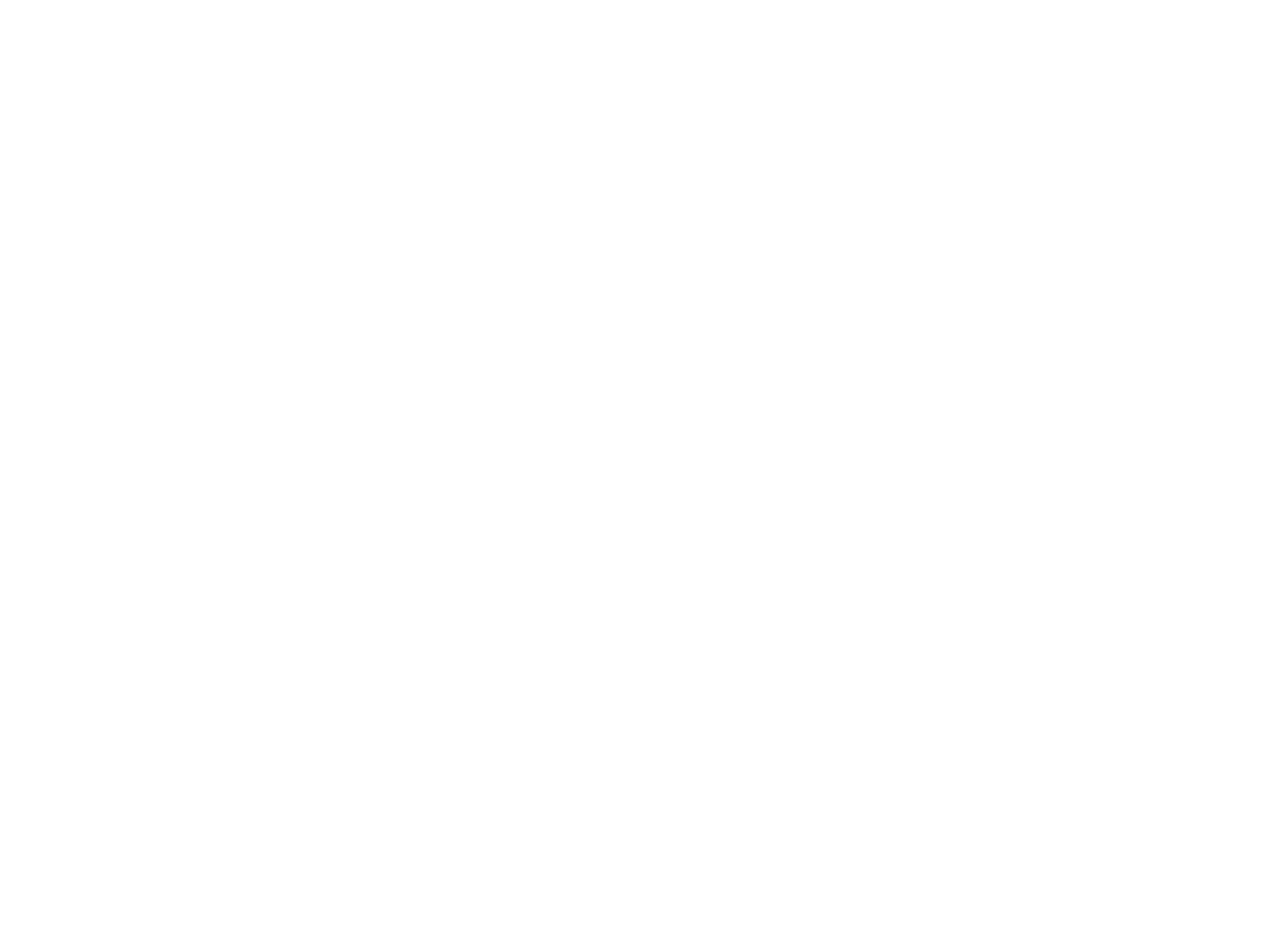
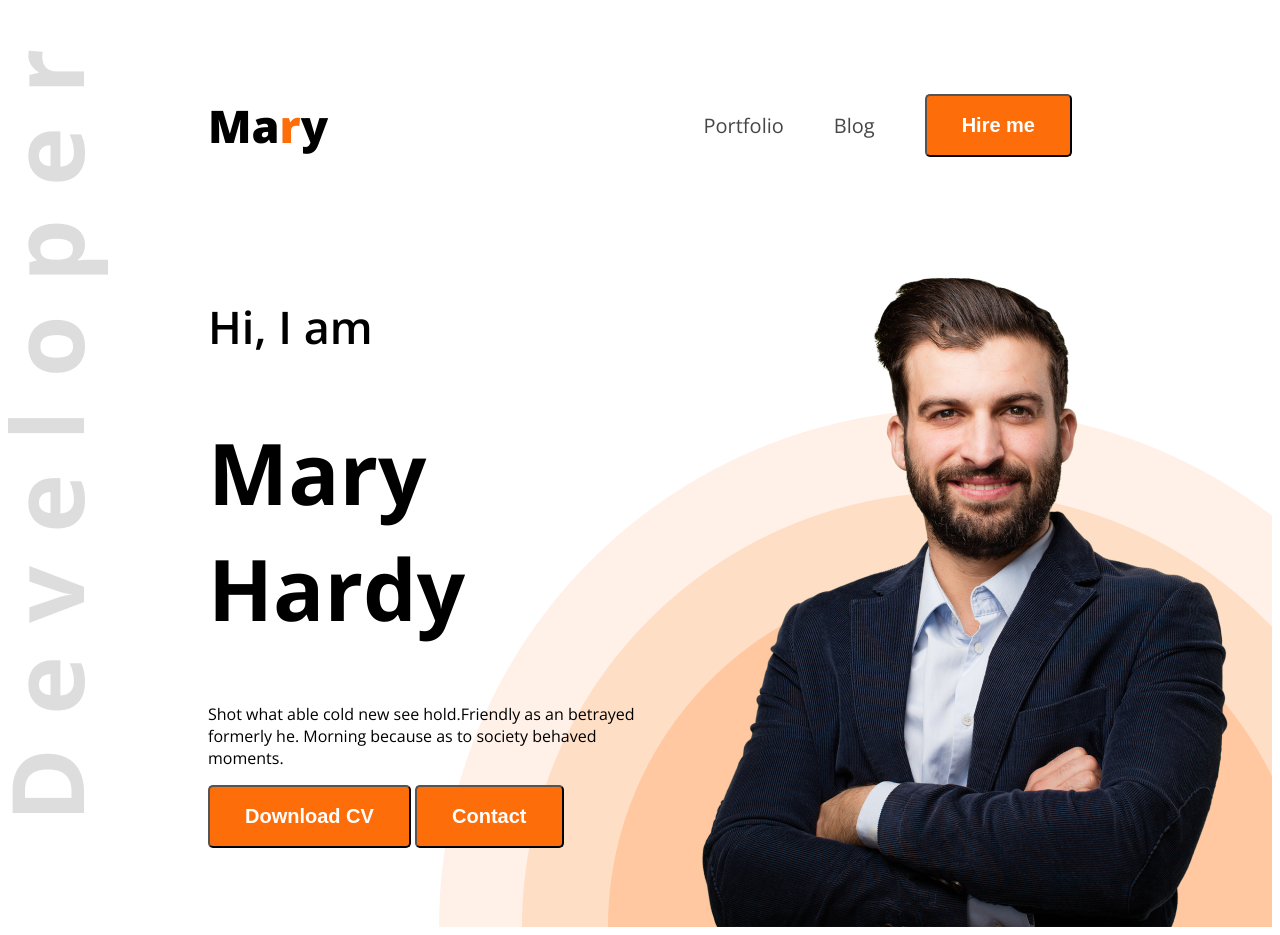
Before and after one commit to Abid0624/webdev-portfolio, a plain HTML site: page index.html in a window 1280 px wide. Before the commit the page ends 800 px from the top, so only its background shows below. Drawn offline with nearby package versions, Linux system fonts and the light colour scheme.

Commit message:
added header part

```diff
--- a/index.html
+++ b/index.html
@@ -4,10 +4,31 @@
   <meta charset="UTF-8">
   <meta name="viewport" content="width=device-width, initial-scale=1.0">
   <title>Web Developer Portfolio</title>
+  <link rel="stylesheet" href="styles/portfilio.css">
 </head>
-<body>
-  <header>
 
+  <body class="open-sans-normal">
+  <header class="header">
+
+<nav class="">
+  <h3 class="nav-title">Ma<span class="text-primary">r</span>y</h3>
+  <ul>
+    <li><a class="dark-2" href="">Portfolio</a></li>
+    <li><a class="dark-2" href="">Blog</a></li>
+    <li><a href=""><button class="btn-primary">Hire me</button></a></li>
+  </ul>
+</nav>
+<div class="banner">
+  <div class="banner-content">
+    <h3 class="banner-grettings">Hi, I  am</h3>
+    <h1 class="banner-title">Mary Hardy</h1>
+    <p class="banner-p">Shot what able cold new see hold.Friendly as an betrayed formerly he. Morning because as to society behaved moments.</p>
+    <button class="btn-primary">Download CV</button>
+    <button class="btn-primary">Contact</button>
+
+  </div>
+  <img class="banner-dp" src="images/hardy.png" alt="">
+</div>
   </header>
   <main>
 
--- /dev/null
+++ b/styles/portfilio.css
@@ -0,0 +1,78 @@
+@import url('https://fonts.googleapis.com/css2?family=Open+Sans:ital,wght@0,300..800;1,300..800&display=swap');
+
+.open-sans-normal {
+  font-family: "Open Sans", sans-serif;
+  font-optical-sizing: auto;
+  font-weight: weight;
+  font-style: normal;
+  font-variation-settings:
+    "wdth" 100;
+}/* Shared styles */
+.text-primary{
+  color:#FD6E0A;
+}
+.dark-2{
+  color: #474747;
+}
+.btn-primary{
+  background-color:#FD6E0A ;
+  font-weight: bold;
+  font-size: 20px;
+  padding: 18px 35px;
+  color:white;
+  border-radius: 5px;
+}
+/* Header styles */
+.header{
+  background-image: url("../images/developer.png"),url('../images/header_bg.png');
+  background-repeat: no-repeat;
+  background-position: top left, bottom right;
+}
+
+/* NAV styles */
+nav{
+  display:flex;
+  align-items: center;
+  justify-content: space-between;
+  margin: 50px 200px;
+}
+.nav-title{
+  font-weight: 800;
+  font-size: 45px;
+}
+
+
+nav ul li{
+  list-style: none;
+}
+nav li a{
+  text-decoration: none;
+  font-size: 20px;
+}
+nav ul{
+  display: flex;
+  gap: 50px;
+  align-items:center;
+}
+
+/* Banner styles */
+.banner-grettings{
+  font-weight: 600;
+  font-size: 45px;
+}
+.banner-title{
+  font-weight: bold;
+  font-size: 85px;
+}
+.banner-dp{
+  weight:580px;
+
+}
+.banner{
+  display:flex;
+  justify-content: space-between;
+  margin:0 35px 0 200px;
+}
+.banner-content{
+  max-width: 580px;
+}
```
